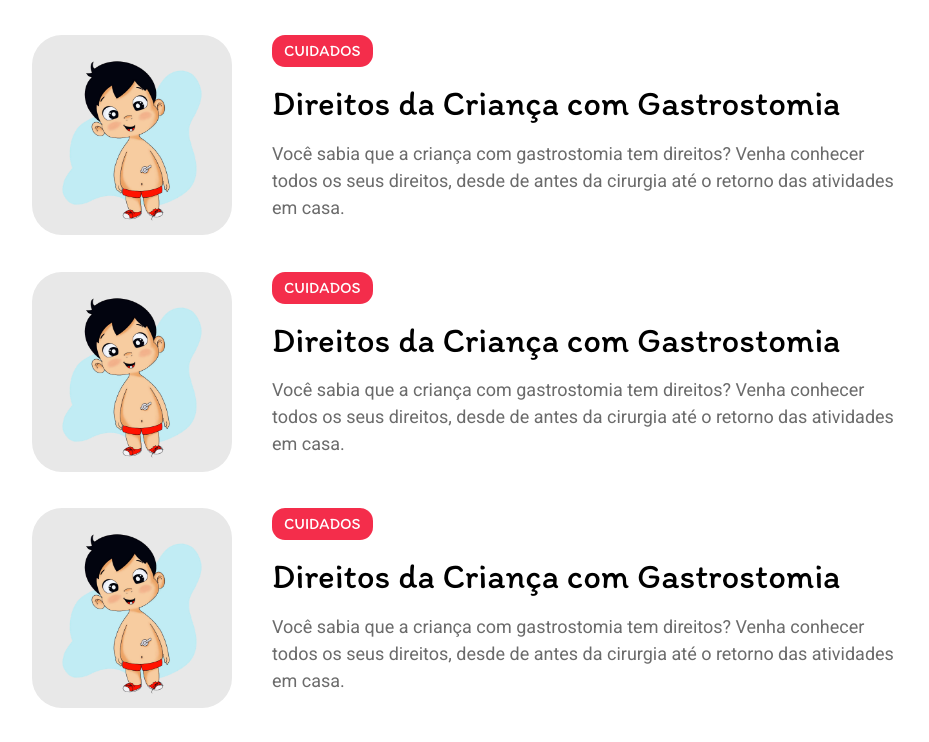
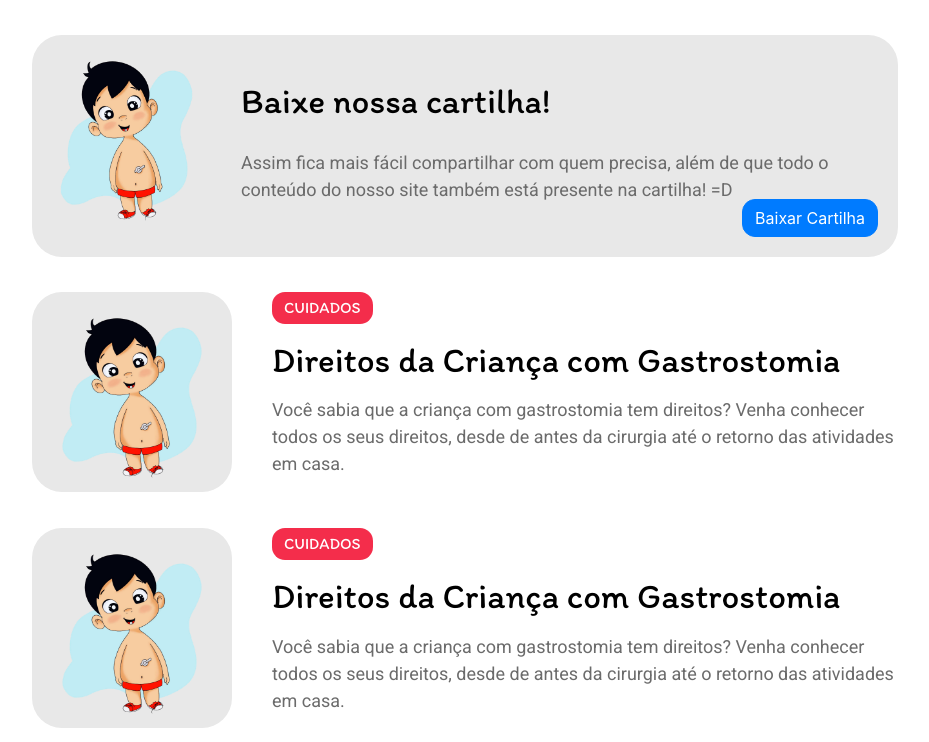
Before and after one commit to MrChampz/gastrostomia, a Gatsby site: page /Home in a window 1280 px wide. Shown: the top 742 px of the page, without its empty margins (175-1104 px from the left). Built offline with nearby package versions, Linux system fonts and the light colour scheme; Gatsby itself is replaced by a stand-in of ours.

Commit message:
Download card

```diff
--- /dev/null
+++ b/src/components/DownloadCard/index.tsx
@@ -0,0 +1,28 @@
+import React from 'react'
+
+import {
+  Styles,
+  Image,
+  Content,
+  Title,
+  Description,
+  DownloadButton,
+} from './styles';
+
+import menino from '../../../content/assets/menino.png';
+
+export default function DownloadCard() {
+  return (
+    <Styles>
+      <Image src={ menino } alt="Thumb do post" />
+      <Content>
+        <Title>Baixe nossa cartilha!</Title>
+        <Description>
+          Assim fica mais fácil compartilhar com quem precisa, além de que todo
+          o conteúdo do nosso site também está presente na cartilha! =D
+        </Description>
+        <DownloadButton className="ml-auto">Baixar Cartilha</DownloadButton>
+      </Content>
+    </Styles>
+  );
+}
--- /dev/null
+++ b/src/components/DownloadCard/styles.ts
@@ -0,0 +1,63 @@
+import styled from 'styled-components';
+import media from 'styled-media-query';
+import { Button } from 'react-bootstrap';
+
+export const Styles = styled.div`
+  margin: 35px 0;
+  border-radius: 30px;
+  background: #E8E8E8;
+
+  display: flex;
+  flex-direction: row;
+
+  ${ media.lessThan('medium')`
+    margin: 60px 0;
+
+    flex-direction: column;
+    align-items: center;
+  `}
+`;
+
+export const Image = styled.img`
+  width: 200px;
+  height: 200px;
+`;
+
+export const Content = styled.div`
+  padding: 20px;
+  background: none;
+
+  display: flex;
+  flex-direction: column;
+  align-items: flex-start;
+`;
+
+export const Title = styled.p`
+  margin-top: 20px;
+
+  font-family: 'Itim';
+  font-size: 35px;
+  color: black;
+
+  ${ media.lessThan('medium')`
+    margin-top: 0;
+  `}
+`;
+
+export const Description = styled.p`
+  margin-top: 5px;
+  font-family: 'Roboto';
+  font-size: 18px;
+  color: #6B6B6B;
+`
+
+export const DownloadButton = styled(Button)`
+  margin-top: -20px;
+  height: 38px;
+  border-radius: 13px;
+
+  ${ media.lessThan('medium')`
+    margin-top: 0;
+    width: 100%;
+  `}
+`;
--- a/src/components/NavBar/styles.ts
+++ b/src/components/NavBar/styles.ts
@@ -22,7 +22,7 @@ export const Styles = styled.div`
     display: inline-flexbox;
     margin: 0 auto;
 
-    ${media.lessThan('medium')`
+    ${ media.lessThan('medium')`
       flex: 1;
       display: flex;
       justify-content: flex-end;
@@ -75,7 +75,7 @@ export const SearchField = styled(FormControl)`
     opacity: 1;
   }
 
-  ${media.lessThan('medium')`
+  ${ media.lessThan('medium')`
     margin-right: -38px;
     width: 38px;
 
@@ -101,7 +101,7 @@ export const DownloadButton = styled(Button)`
   height: 38px;
   border-radius: 13px;
 
-  ${media.lessThan('medium')`
+  ${ media.lessThan('medium')`
     display: none;
   `}
 `;
--- /dev/null
+++ b/src/components/index.ts
@@ -0,0 +1,2 @@
+export { default as PostCard } from './PostCard';
+export { default as DownloadCard } from './DownloadCard';
--- a/src/pages/Home/index.tsx
+++ b/src/pages/Home/index.tsx
@@ -2,13 +2,13 @@ import React from "react"
 import { Container } from "react-bootstrap";
 
 import { Styles } from './styles';
-
-import PostCard from "../../components/PostCard";
+import { PostCard, DownloadCard } from "../../components";
 
 export default function Home() {
   return (
     <Styles>
       <Container>
+        <DownloadCard />
         <PostCard />
         <PostCard />
         <PostCard />
```
